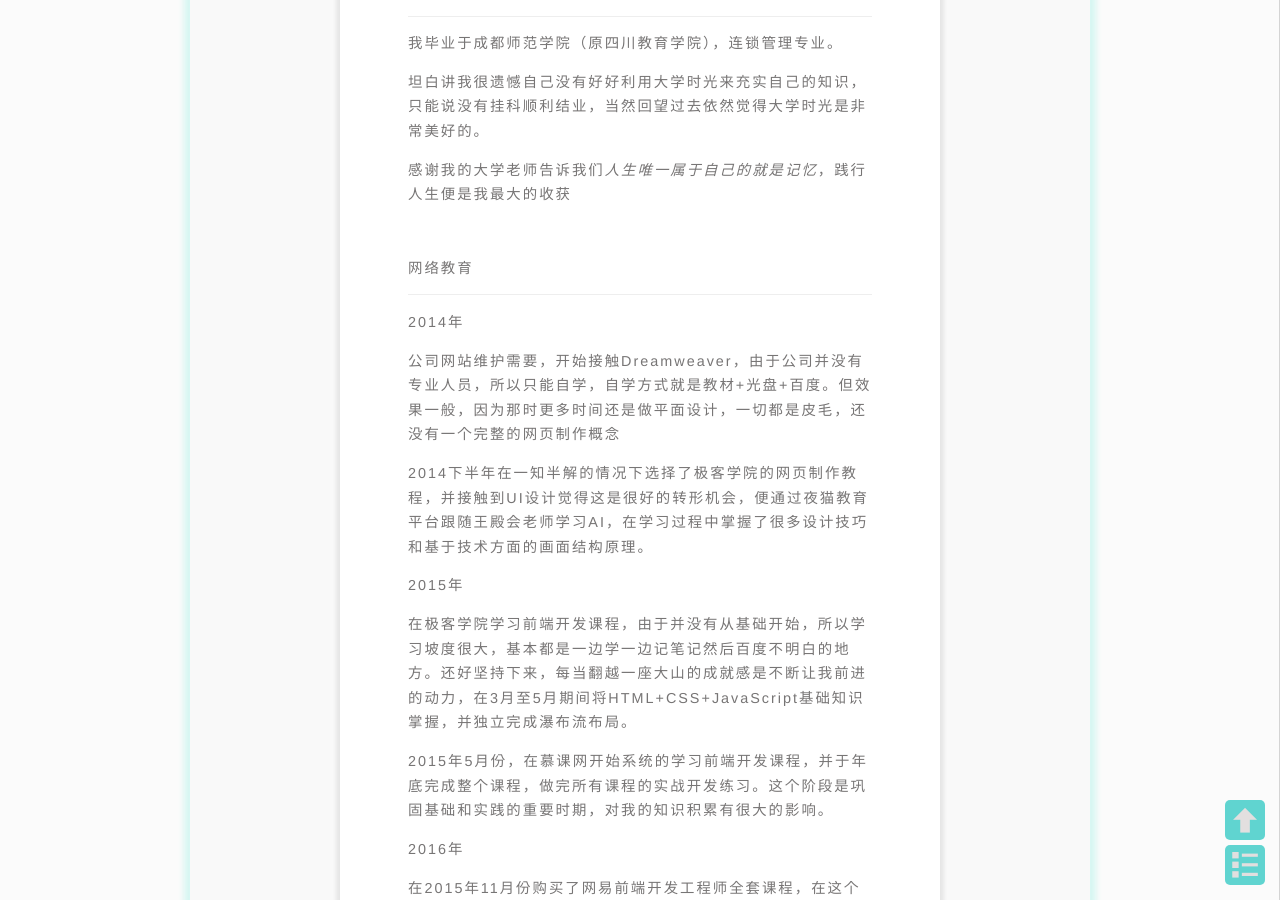
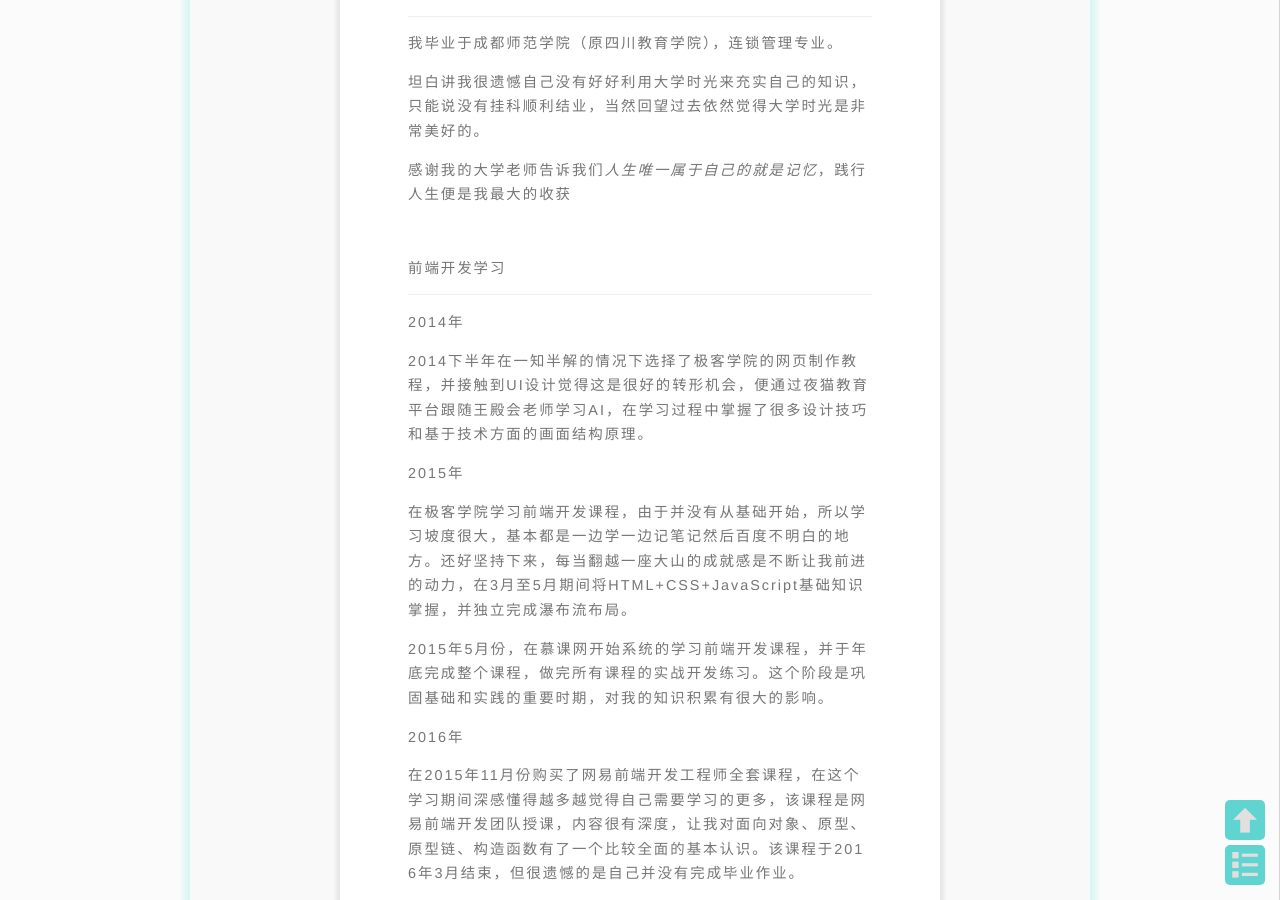
Before and after one commit to jacecao/jekyll-blog, a Jekyll site: the page built from about/index.html, in a window 1280 px wide and 900 px high, scrolled down 5874 px. Built offline with Jekyll 4.4.1, drawn with Linux system fonts in a browser that asks for light colours; some web fonts are replaced.

Commit message:
update about

```diff
--- a/about/index.html
+++ b/about/index.html
@@ -162,10 +162,9 @@ title: 海鸥的简历
             </dd>
           </dl>
           <dl>
-            <dt><p>网络教育</p></dt>
+            <dt><p>前端开发学习</p></dt>
             <dd>
               <p>2014年</p>
-              <p>公司网站维护需要，开始接触Dreamweaver，由于公司并没有专业人员，所以只能自学，自学方式就是教材+光盘+百度。但效果一般，因为那时更多时间还是做平面设计，一切都是皮毛，还没有一个完整的网页制作概念</p>
               <p>2014下半年在一知半解的情况下选择了极客学院的网页制作教程，并接触到UI设计觉得这是很好的转形机会，便通过夜猫教育平台跟随王殿会老师学习AI，在学习过程中掌握了很多设计技巧和基于技术方面的画面结构原理。</p>
               <p>2015年</p>
               <p>在极客学院学习前端开发课程，由于并没有从基础开始，所以学习坡度很大，基本都是一边学一边记笔记然后百度不明白的地方。还好坚持下来，每当翻越一座大山的成就感是不断让我前进的动力，在3月至5月期间将HTML+CSS+JavaScript基础知识掌握，并独立完成瀑布流布局。</p>
```
Also changed, not shown: 2 other files.
